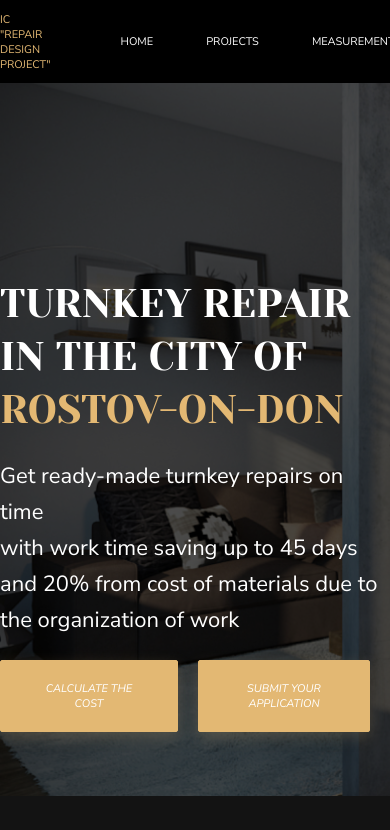
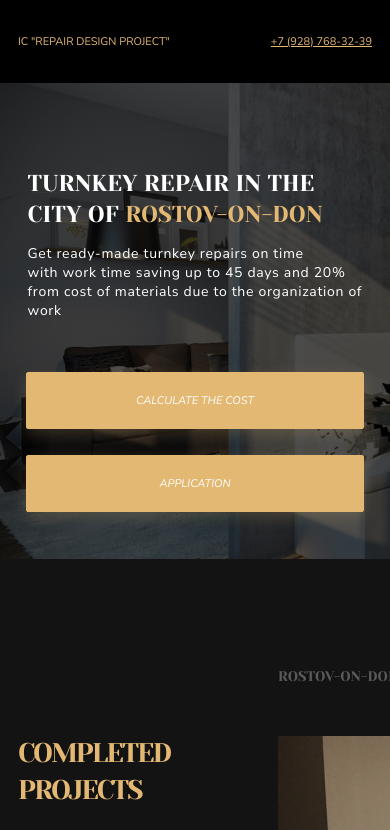
Before and after one commit to sTorov/project_site_layout, a plain HTML site: page index.html in a window 390 px wide. Shown: the top 830 px of the page. Drawn offline with Linux system fonts and the light colour scheme.

Commit message:
Step 1 mobile

```diff
--- a/index.html
+++ b/index.html
@@ -25,13 +25,13 @@
                 <div class="phone">
                     +7 (928) 768-32-39
                 </div>
-                <button class="button transform_button">Request a call</button>
+                <button class="button transform_button header_button">Request a call</button>
             </div>
         </header>
         <main>
             <section class="first_section">
                 <div class="container first_section_container">
-                    <h1 class="title">Turnkey Repair in the city of
+                    <h1 class="title first_section_title">Turnkey Repair in the city of
                         <span class="attention">Rostov-on-Don</span>
                     </h1>
                     <p class="first_section_text">
@@ -39,9 +39,12 @@
                         with work time saving up to 45 days and 20% from
                         cost of materials due to the organization of work
                     </p>
-                    <div class="button_group">
-                        <button class="button transform_button button_group_item1">CALCULATE THE COST</button>
-                        <button class="button transform_button button_group_item2">SUBMIT YOUR APPLICATION</button>
+                    <div class="first_section_button_group">
+                        <button class="button transform_button first_section_button_group_item">CALCULATE THE COST</button>
+                        <button class="button transform_button first_section_button_group_item">
+                            <span class="button_span_1">SUBMIT YOUR APPLICATION</span>
+                            <span class="button_span_2">APPLICATION</span>
+                        </button>
                     </div>
                 </div>
                 <div class="background"></div>
--- a/styles/styles.css
+++ b/styles/styles.css
@@ -46,6 +46,14 @@ body *{
     margin: 0 auto;
 }
 
+@media (max-width:1300px){
+    .container{
+        width: 100%;
+        padding: 0 18px;
+        min-width: 375px;
+    }
+}
+
 .header-container,
 .footer-container{
     display: flex;
@@ -63,6 +71,13 @@ body *{
     padding-left: 70px;
     list-style: none;
     display: flex;
+}
+
+@media (max-width:1300px){
+    .header-navigation,
+    .header_button{
+        display: none;
+    }
 }
 
 .header-navigation_item a,
@@ -96,11 +111,43 @@ body *{
     z-index: 1;
 }
 
+@media (max-width:1300px){
+    .first_section{
+        padding-top: 85px;
+        height: 476px;
+    }
+
+    .first_section_container{
+        display: flex;
+        flex-direction: column;
+        align-items: center;
+        min-width: 375px;
+    }
+}
+
+@media (max-width:768px){
+    .first_section_container{
+        max-width: 339px;
+        align-items: flex-start;
+        padding: 0 0 0 20px;
+    }
+}
+
 .first_section_text{
     font-size: 22px;
     line-height: 36px;
     color: #FFFFFF;
     max-width: 550px;
+}
+
+@media (max-width:1300px){
+    .first_section_text{
+        font-size: 14px;
+        line-height: 19px;
+        max-width: 339px;
+        letter-spacing: 0.7px;
+        margin-bottom: 52px;
+    }
 }
 
 .background{
@@ -121,6 +168,14 @@ body *{
     color: #FFFFFF;
     margin: 0;
     max-width: 550px;
+}
+
+@media (max-width:1300px){
+    .title{
+        max-width: 339px;
+        font-size: 23px;
+        line-height: 31px;
+    }
 }
 
 .subtitle{
@@ -144,21 +199,47 @@ body *{
     color: #E3B873;
 }
 
-.button_group,
+.first_section_button_group,
 .sixth_section_list_title_block,
 .seventh_section_icons_block{
     display: flex;
     align-items: center;
 }
 
-.button_group_item1{
+@media (max-width:768px){
+    .first_section_button_group{
+        flex-direction: column;
+        align-items: center;
+        width: 100%;
+    }
+}
+
+.first_section_button_group_item{
     margin-right: 20px;
     padding: 20px 44px;
 }
 
-.button_group_item2{
-    margin-right: 20px;
+.first_section_button_group > .first_section_button_group_item:last-child{
     padding: 20px 30px;
+}
+
+.button_span_2{
+    display: none;
+}
+
+@media (max-width:768px){
+    .first_section_button_group_item{
+        width: 95%;
+        margin-bottom: 26px;
+    }
+
+    .button_span_1{
+        display: none;
+    }
+
+    .button_span_2{
+        display: inline;
+    }
 }
 
 .second_section{
```
